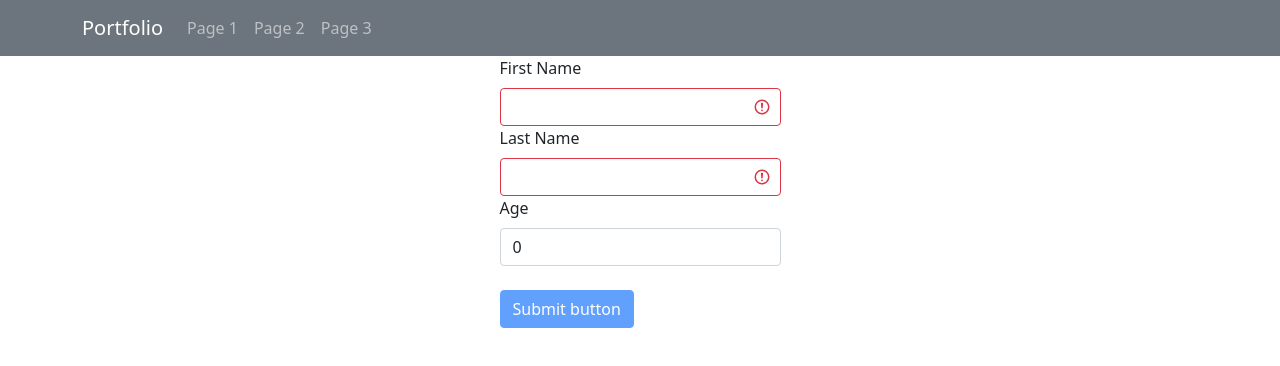
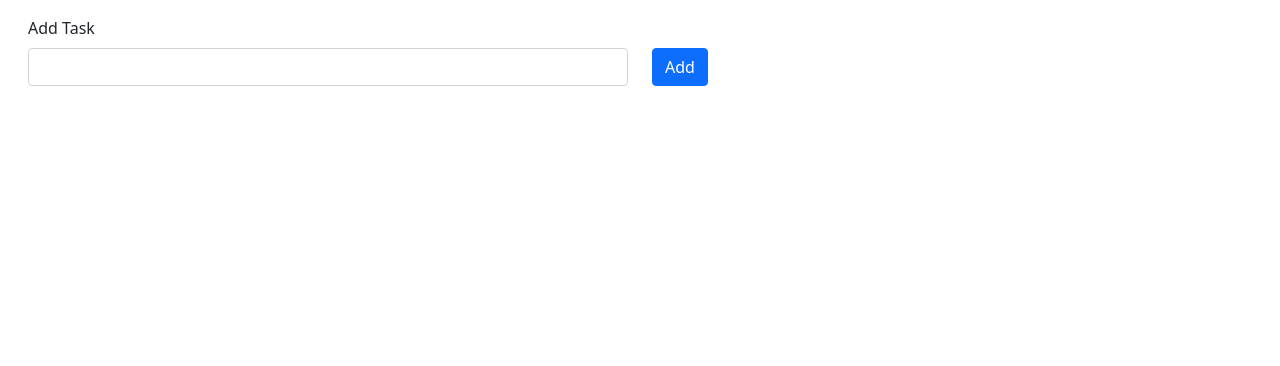
Before and after one commit to Jemmykoo/peewee, a React (Create React App) app: page / in a window 1280 px wide. Shown: the top 366 px of the page. Built offline with nearby package versions, Linux system fonts and the light colour scheme.

Commit message:
Changed to a todo list

```diff
--- a/src/App.jsx
+++ b/src/App.jsx
@@ -1,27 +1,15 @@
 import { useState } from "react";
 
-import Navigation from "./Components/Navigation";
-import Page from "./Components/Page";
+import AddTask from "./Components/AddTask";
+import TaskList from "./Components/TaskList";
 
 import "bootstrap/dist/css/bootstrap.min.css";
 import "./App.css";
 
 function App() {
-  const [fname, setFname] = useState("");
-  const [lname, setLname] = useState("");
-  const [age, setAge] = useState(0);
-
   return (
     <div>
-      <Navigation />
-      <Page
-        fname={fname}
-        setFname={setFname}
-        lname={lname}
-        setLname={setLname}
-        age={age}
-        setAge={setAge}
-      />
+      <AddTask />
     </div>
   );
 }
--- /dev/null
+++ b/src/Components/AddTask.jsx
@@ -0,0 +1,43 @@
+import { useState } from "react";
+import { Row, Col, Form, Button } from "react-bootstrap";
+import TaskList from "./TaskList";
+
+function AddTask(props) {
+  const [task, setTask] = useState("");
+  const [tasklist, setTasklist] = useState([]);
+  console.log("tasklist", tasklist);
+  console.log("TASKLIST LENGTH", tasklist.length);
+  return (
+    <>
+      <Row className="m-3 align-items-end">
+        <Col md={6}>
+          <Form.Group>
+            <Form.Label>Add Task</Form.Label>
+            <Form.Control
+              type="text"
+              value={task}
+              onChange={(e) => setTask(e.target.value)}
+            />
+          </Form.Group>
+        </Col>
+        <Col md={1}>
+          <Button
+            onClick={() => {
+              setTasklist([...tasklist, task]);
+            }}
+          >
+            Add
+          </Button>
+        </Col>
+      </Row>
+      {tasklist.length >= 1 && (
+        <Row>
+          {tasklist.map((item) => (
+            <TaskList key={item} task={item} />
+          ))}
+        </Row>
+      )}
+    </>
+  );
+}
+export default AddTask;
--- a/src/Components/Navigation.jsx
+++ /dev/null
@@ -1,17 +0,0 @@
-import { Navbar, Container, Nav } from "react-bootstrap";
-
-function Navigation() {
-  return (
-    <Navbar bg="secondary" variant="dark">
-      <Container>
-        <Navbar.Brand href="/home">Portfolio</Navbar.Brand>
-        <Nav className="me-auto">
-          <Nav.Link href="/page1">Page 1</Nav.Link>
-          <Nav.Link href="/page2">Page 2</Nav.Link>
-          <Nav.Link href="/page3">Page 3</Nav.Link>
-        </Nav>
-      </Container>
-    </Navbar>
-  );
-}
-export default Navigation;
--- a/src/Components/Page.jsx
+++ /dev/null
@@ -1,70 +0,0 @@
-import { Form, Button } from "react-bootstrap";
-
-function Page(props) {
-  const changeFname = (e) => {
-    props.setFname(e.target.value);
-  };
-  const changeLname = (e) => {
-    props.setLname(e.target.value);
-  };
-  const changeAge = (e) => {
-    props.setAge(e.target.value);
-  };
-
-  const isDisabled = () => {
-    if (
-      props.fname.trim() === "" ||
-      props.lname.trim() === "" ||
-      props.age.toString().trim() === "" ||
-      isNaN(props.age)
-    ) {
-      return true;
-    }
-    return false;
-  };
-
-  return (
-    <div className="d-flex justify-content-around">
-      <Form.Group>
-        <Form.Label>First Name</Form.Label>
-        <Form.Control
-          type="text"
-          value={props.fname}
-          onChange={changeFname}
-          isInvalid={props.fname.trim() === ""}
-        />
-        <Form.Label>Last Name</Form.Label>
-        <Form.Control
-          type="text"
-          value={props.lname}
-          onChange={changeLname}
-          isInvalid={props.lname.trim() === ""}
-        />
-        <Form.Label>Age</Form.Label>
-        <Form.Control
-          type="text"
-          value={props.age}
-          onChange={changeAge}
-          isInvalid={isNaN(props.age) || props.age.toString().trim() === ""}
-        />
-        <br />
-        <Button
-          onClick={() =>
-            console.log(
-              "first name is: ",
-              props.fname,
-              " last name is: ",
-              props.lname,
-              " age is: ",
-              props.age
-            )
-          }
-          disabled={isDisabled()}
-        >
-          Submit button
-        </Button>
-      </Form.Group>
-    </div>
-  );
-}
-export default Page;
--- /dev/null
+++ b/src/Components/TaskList.jsx
@@ -0,0 +1,24 @@
+import { useState } from "react";
+import { Form, Button } from "react-bootstrap";
+
+function TaskList(props) {
+  const [checked, setChecked] = useState(false);
+  console.log(checked);
+  return (
+    <div className="m-3">
+      <Form.Group className="m-3 d-flex" controlId="formBasicCheckbox">
+        <Form.Check
+          className="m-3"
+          type="checkbox"
+          onChange={() => {
+            checked === true ? setChecked(false) : setChecked(true);
+          }}
+        />
+        <Form.Label className="d-flex align-items-center">
+          {props.task}
+        </Form.Label>
+      </Form.Group>
+    </div>
+  );
+}
+export default TaskList;
```
